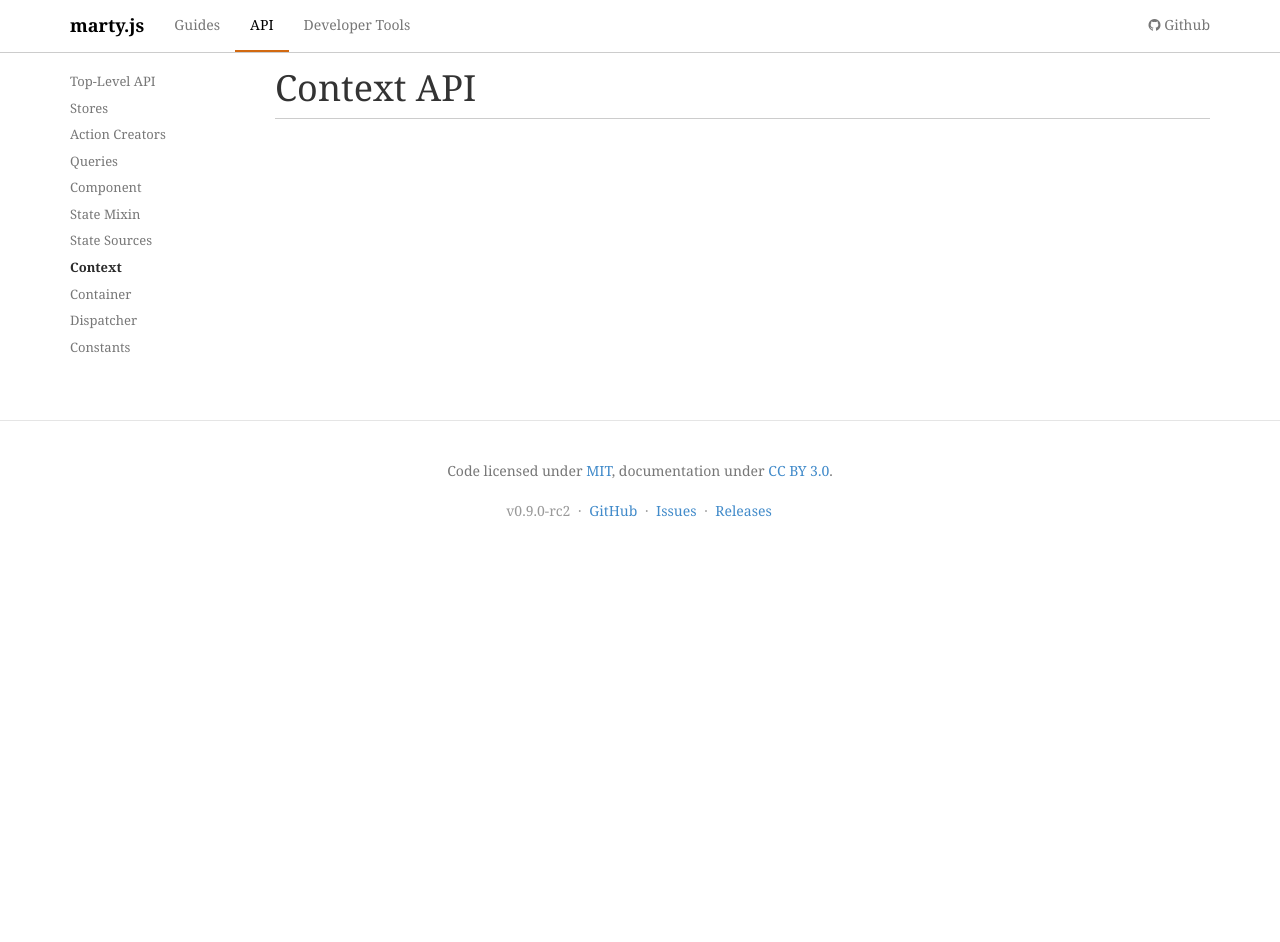
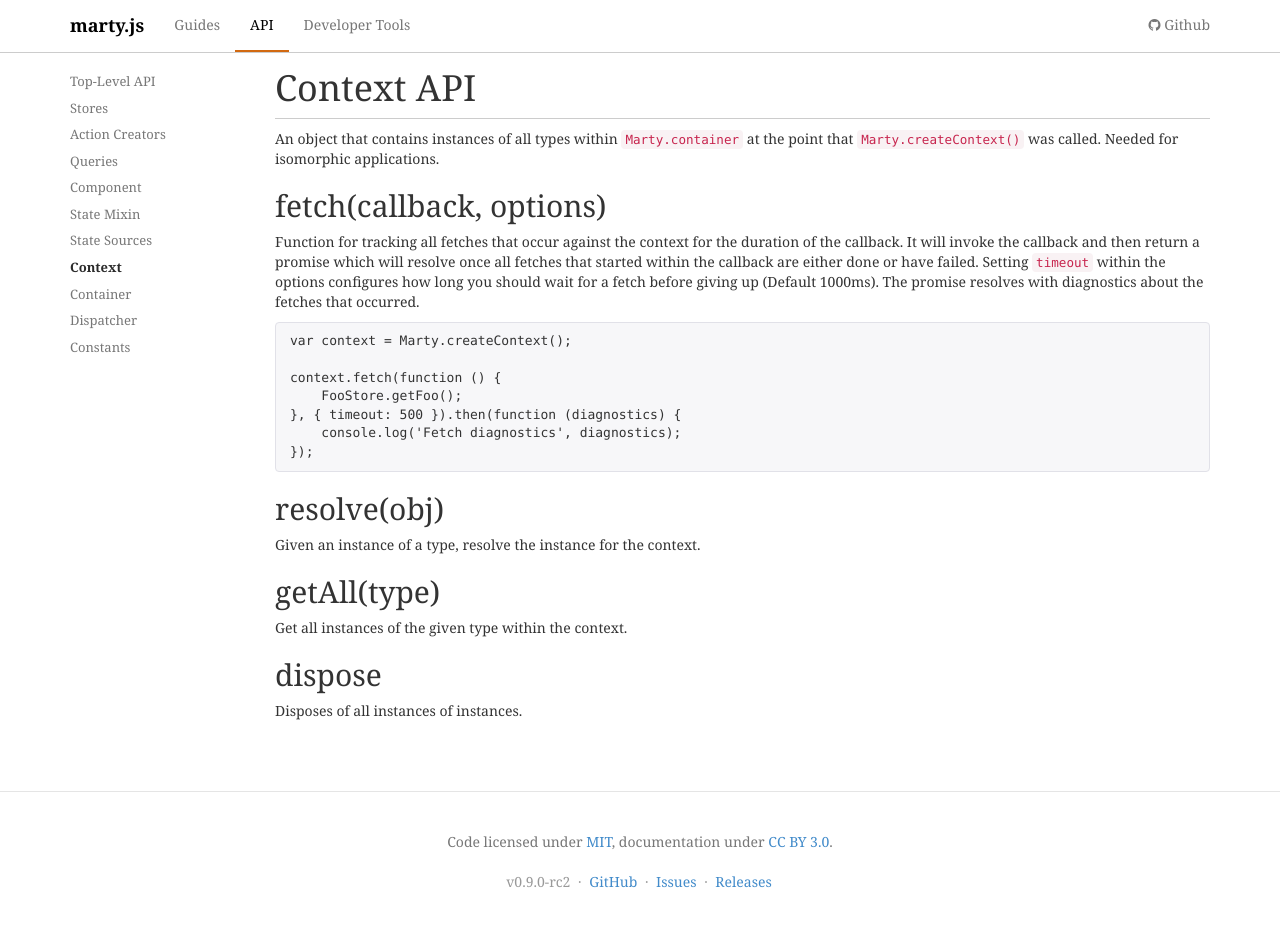
Before and after one commit to alsuper114/marty, a Jekyll site: the page built from docs/_api/context/index.md, in a window 1280 px wide. Built offline with Jekyll 4.4.1, drawn with Linux system fonts in a browser that asks for light colours; nearby versions of some CDN libraries; Markdown is read by kramdown in place of the engine named in the settings; before the commit the page ends 900 px from its top, so only the background shows below that.

Commit message:
Add context

```diff
--- a/docs/_api/context/index.md
+++ b/docs/_api/context/index.md
@@ -4,3 +4,31 @@ title: Context API
 id: api-context
 section: Context
 ---
+
+An object that contains instances of all types within ``Marty.container`` at the point that ``Marty.createContext()`` was called. Needed for isomorphic applications.
+
+<h2 id="fetch">fetch(callback, options)</h2>
+
+Function for tracking all fetches that occur against the context for the duration of the callback. It will invoke the callback and then return a promise which will resolve once all fetches that started within the callback are either done or have failed. Setting ``timeout`` within the options configures how long you should wait for a fetch before giving up (Default 1000ms). The promise resolves with diagnostics about the fetches that occurred.
+
+{% highlight js %}
+var context = Marty.createContext();
+
+context.fetch(function () {
+    FooStore.getFoo();
+}, { timeout: 500 }).then(function (diagnostics) {
+    console.log('Fetch diagnostics', diagnostics);
+});
+{% endhighlight %}
+
+<h2 id="resolve">resolve(obj)</h2>
+
+Given an instance of a type, resolve the instance for the context.
+
+<h2 id="getAll">getAll(type)</h2>
+
+Get all instances of the given type within the context.
+
+<h2 id="dispose">dispose</h2>
+
+Disposes of all instances of instances.
--- a/lib/create.js
+++ b/lib/create.js
@@ -1,4 +1,3 @@
-var _ = require('./utils/mindash');
 var constants = require('./constants');
 var StateMixin = require('./stateMixin');
 var createStoreClass = require('./store/createStoreClass');
@@ -35,7 +34,6 @@ function register(clazz, id) {
 function createContext(req) {
   return this.container.createContext(req);
 }
-
 
 function getClassName(clazz) {
   var funcNameRegex = /function (.{1,})\(/;
```
Also changed, not shown: docs/_api/top-level-api/index.md (+13 -2 lines).
